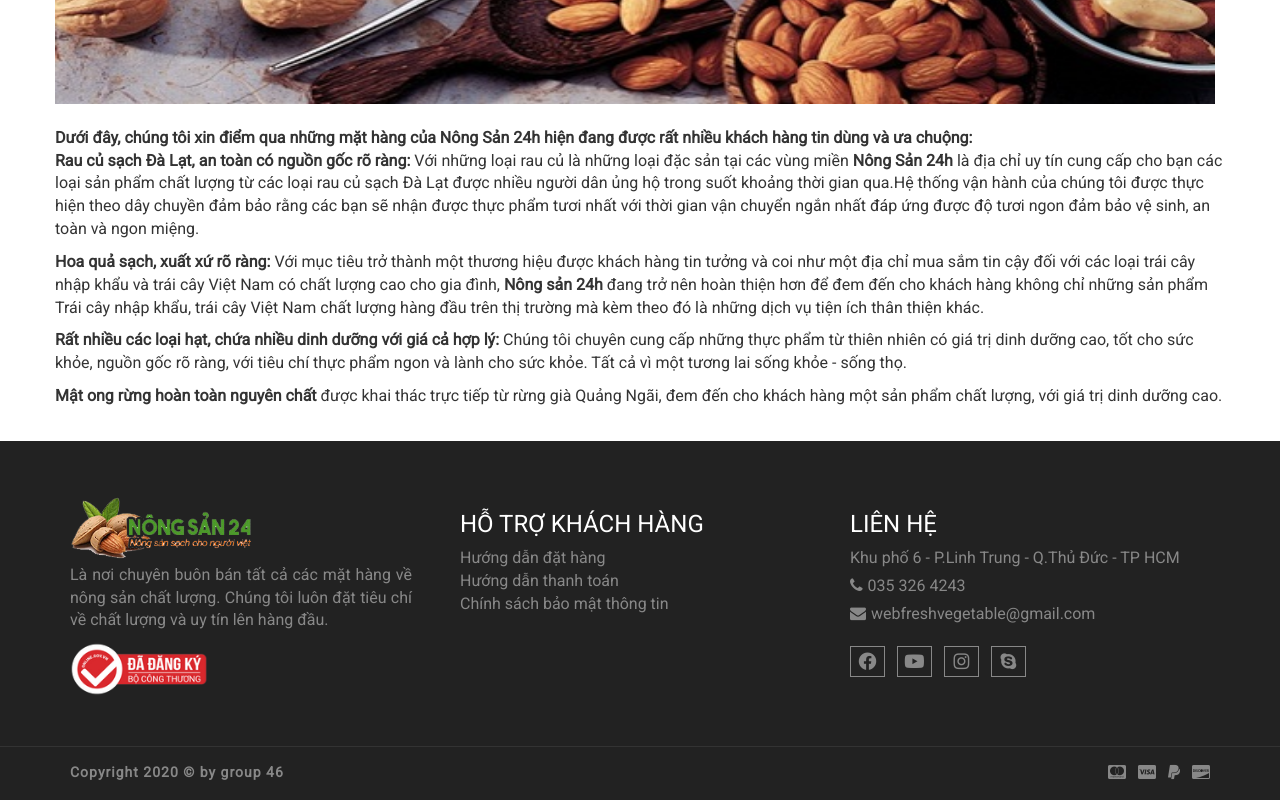
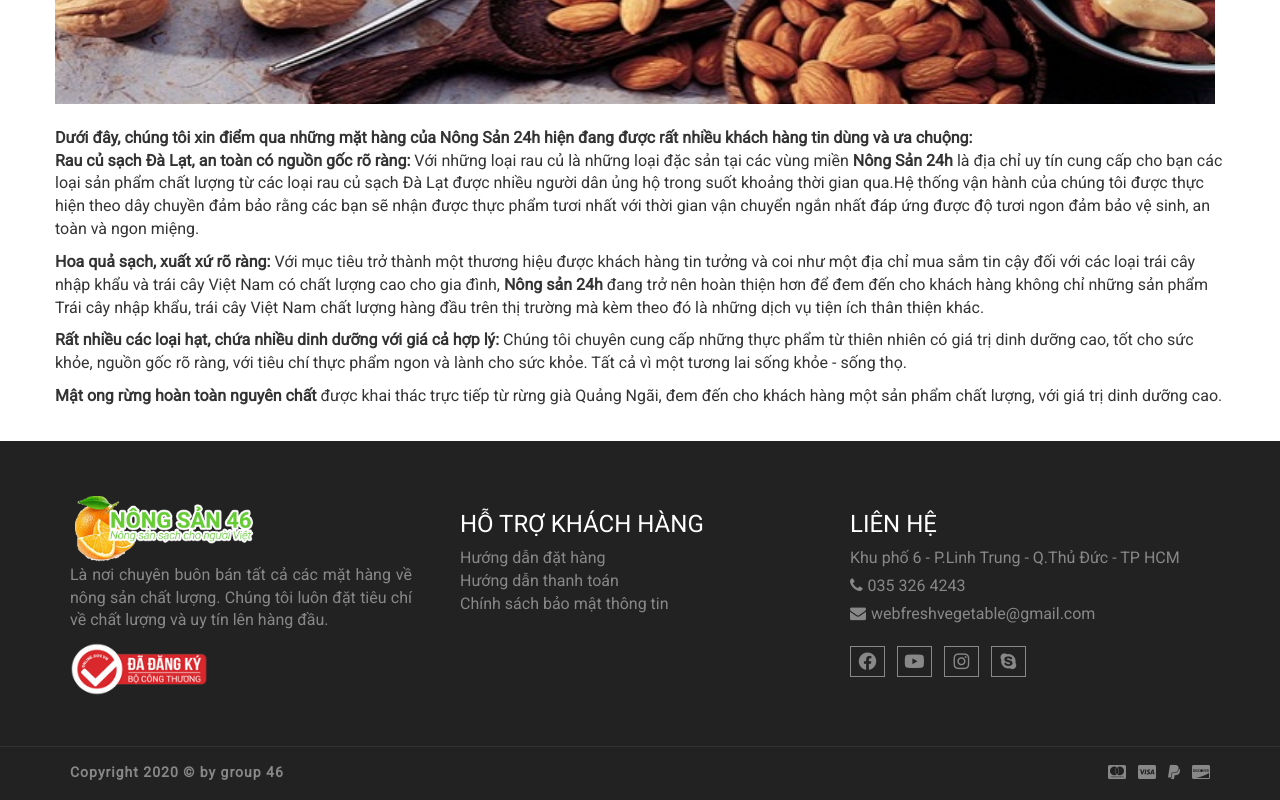
Before and after one commit to minhhaingo9901/ltw-client-group46, a plain HTML site: page introduce.html in a window 1280 px wide. Shown: the part 1696-2496 px from the top of the page. Drawn offline with nearby package versions, Linux system fonts and the light colour scheme.

Commit message:
update images link
quang update

```diff
--- a/introduce.html
+++ b/introduce.html
@@ -340,7 +340,7 @@
                         <div class="row">
                             <div class="col-md-4 col-sm-6">
                                 <div class="aa-footer-widget">
-                                    <a href="#"><img src="images/logo_footer.jpg" alt="logo img" width="185px"></a>
+                                    <a href="#"><img src="images/logo_footer.png" alt="logo img" width="185px"></a>
                                     <ul class="aa-footer-nav">
 
                                         <li><p style="color:#888; text-align: justify; width: 95%">Là nơi chuyên buôn bán tất cả các mặt hàng về nông sản chất lượng. Chúng tôi luôn đặt tiêu chí về chất lượng và uy tín lên hàng đầu.</p></li>
```
Also changed, not shown: product-detail.html (+1 -1 lines), product.html (+1 -1 lines), images/logo_footer.jpg (deleted).
